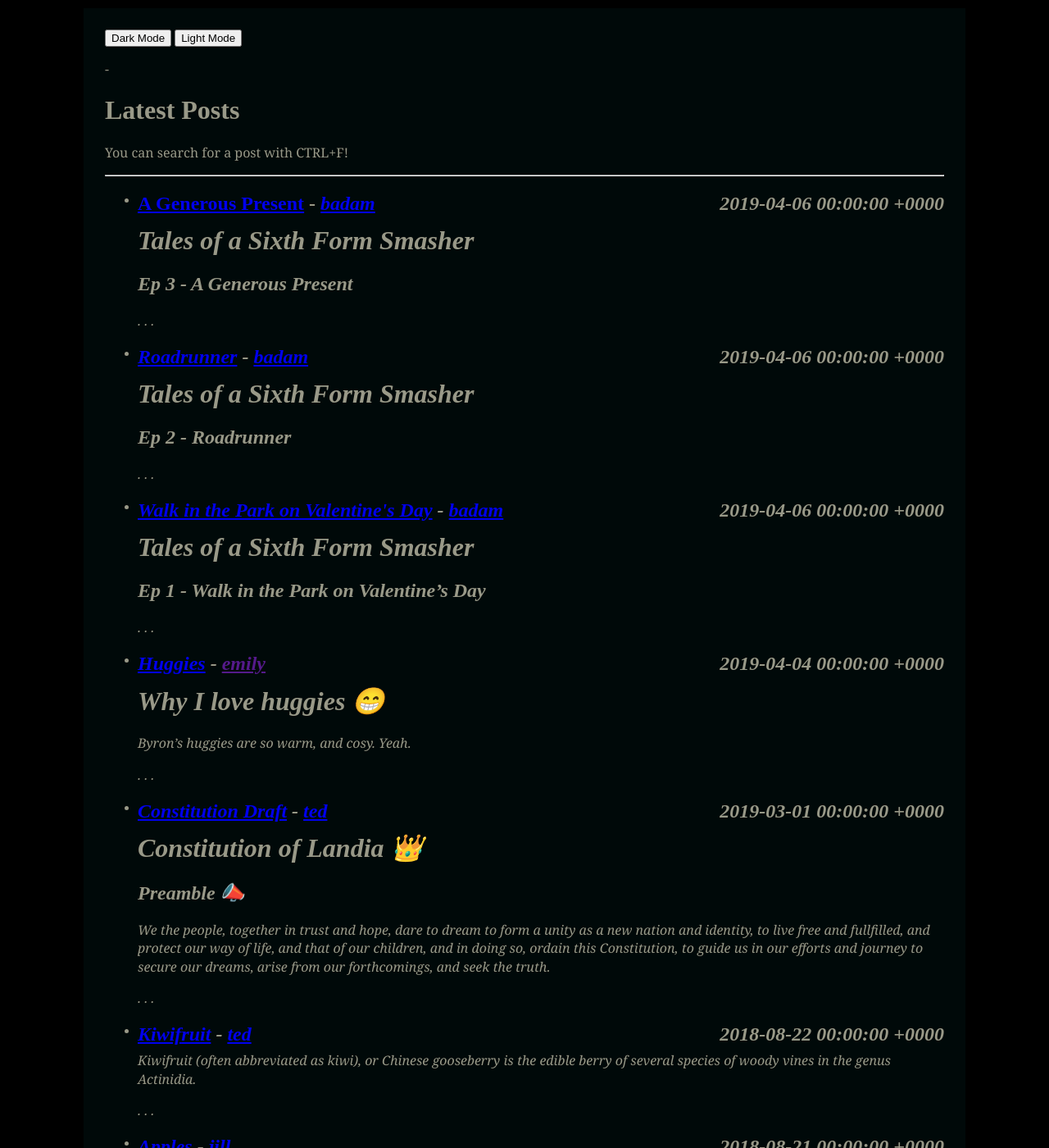
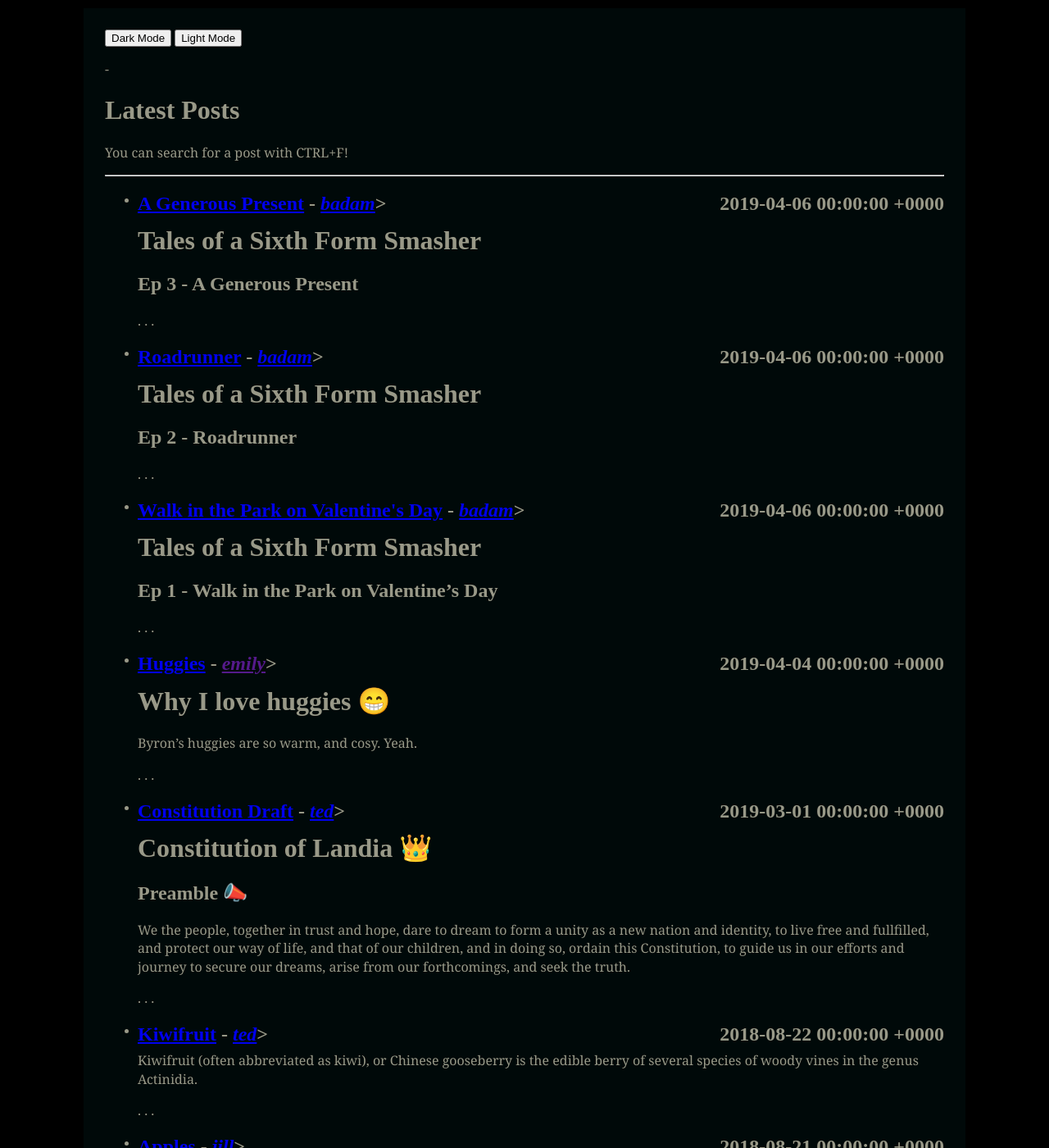
Before and after one commit to torresjrjr/torresjrjr.github.io, a Jekyll site: the page built from blog.html, in a window 1280 px wide and 1400 px high. Shown: the whole window at 82% size. Built offline with Jekyll 4.4.1, drawn with Linux system fonts in a browser that asks for light colours.

Commit message:
Update blog.html

```diff
--- a/blog.html
+++ b/blog.html
@@ -14,7 +14,7 @@
       <!-- <h2><a href="{{ post.url }}">{{ post.title }}</a> - <i><a href="{{ the_author.url }}">{{ post.author }}</a> - {{ post.date }}</i></h2> -->
 
       <h2>
-        <span style="float: left"><a href="{{ post.url }}">{{ post.title }}</a> - <i><a href="{{ the_author.url }}">{{ post.author }}</a></span>
+        <span style="float: left"><a href="{{ post.url }}">{{ post.title }}</a> - <i><a href="{{ the_author.url }}">{{ post.author }}</a></i>></span>
         <span style="float: right">{{ post.date }}</span>
       </h2>
 
```
